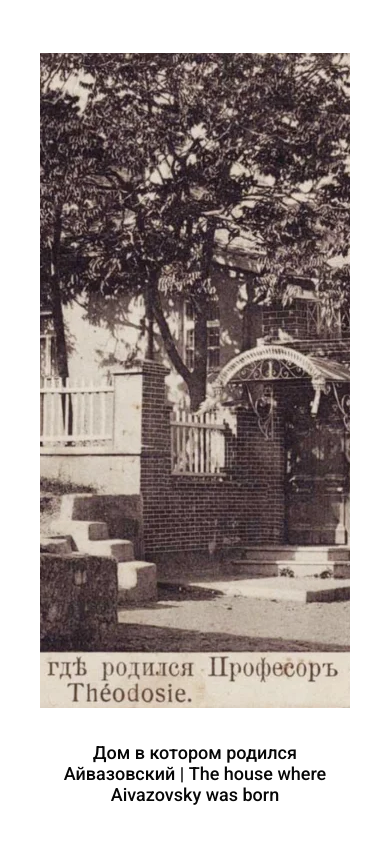
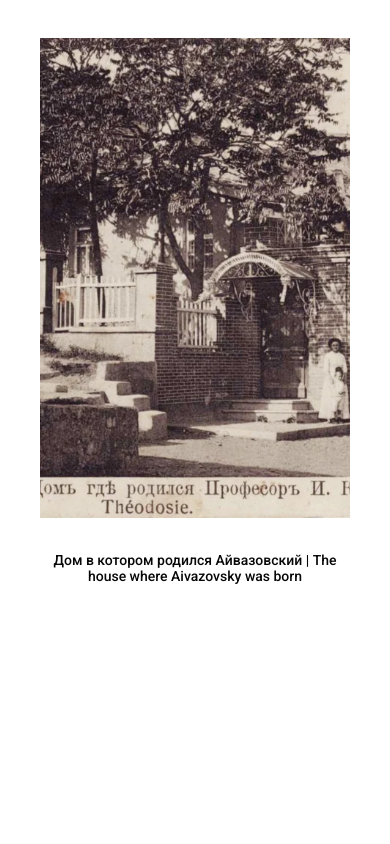
Before and after one commit to Mistyowl/aivazovski_wd1, a plain HTML site: page index.html in a window 390 px wide. Shown: the part 1671-2515 px from the top of the page. After the commit the page ends 2325 px from the top, so only its background shows below. Drawn offline with Linux system fonts and the light colour scheme.

Commit message:
History section

```diff
--- a/style/history.css
+++ b/style/history.css
@@ -23,3 +23,15 @@
     font-weight: 500;
     margin: 30px 0 0;
 }
+
+@media (max-width: 480px) {
+    .history {
+        padding: 50px 30px 70px;
+    }
+    .history-img {
+        height: 480px;
+    }
+    .history-description {
+        font-size: 14px;
+    }
+}
```
Also changed, not shown: index.html (line endings or trailing spaces).
